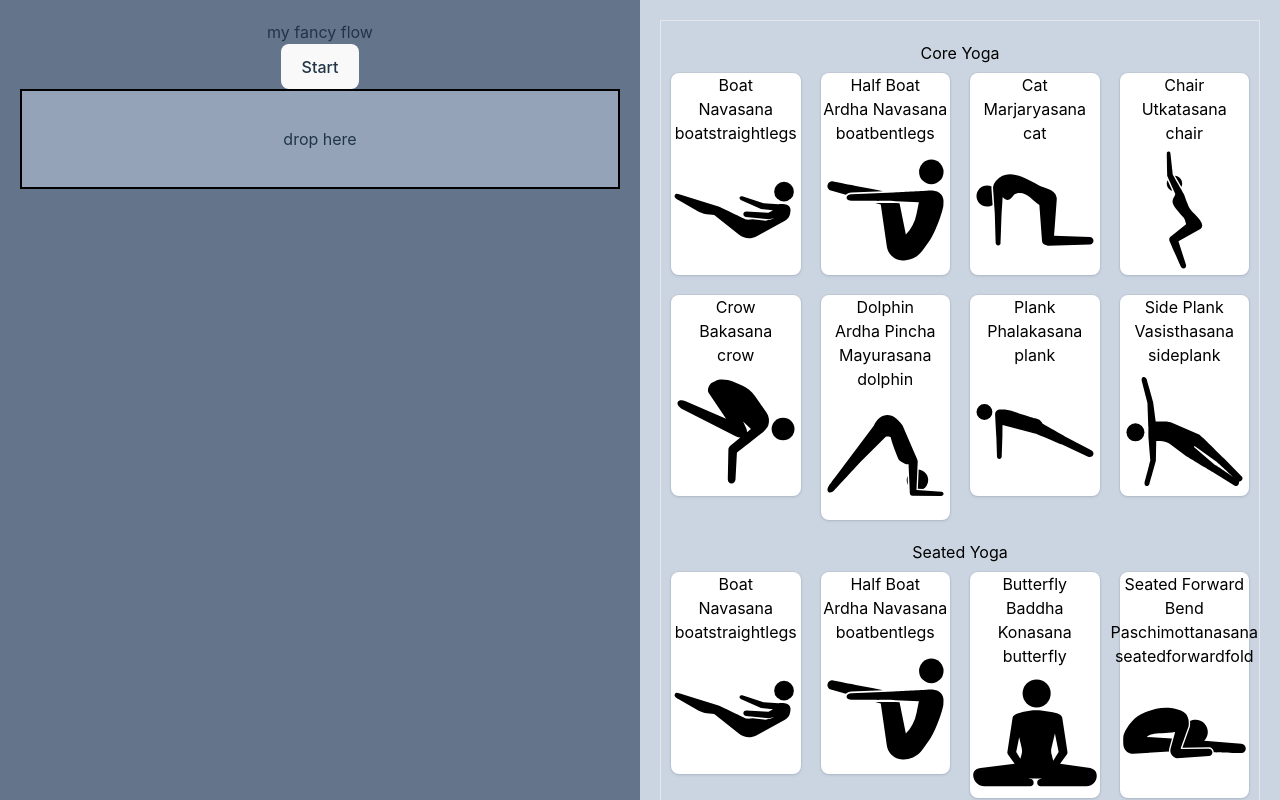
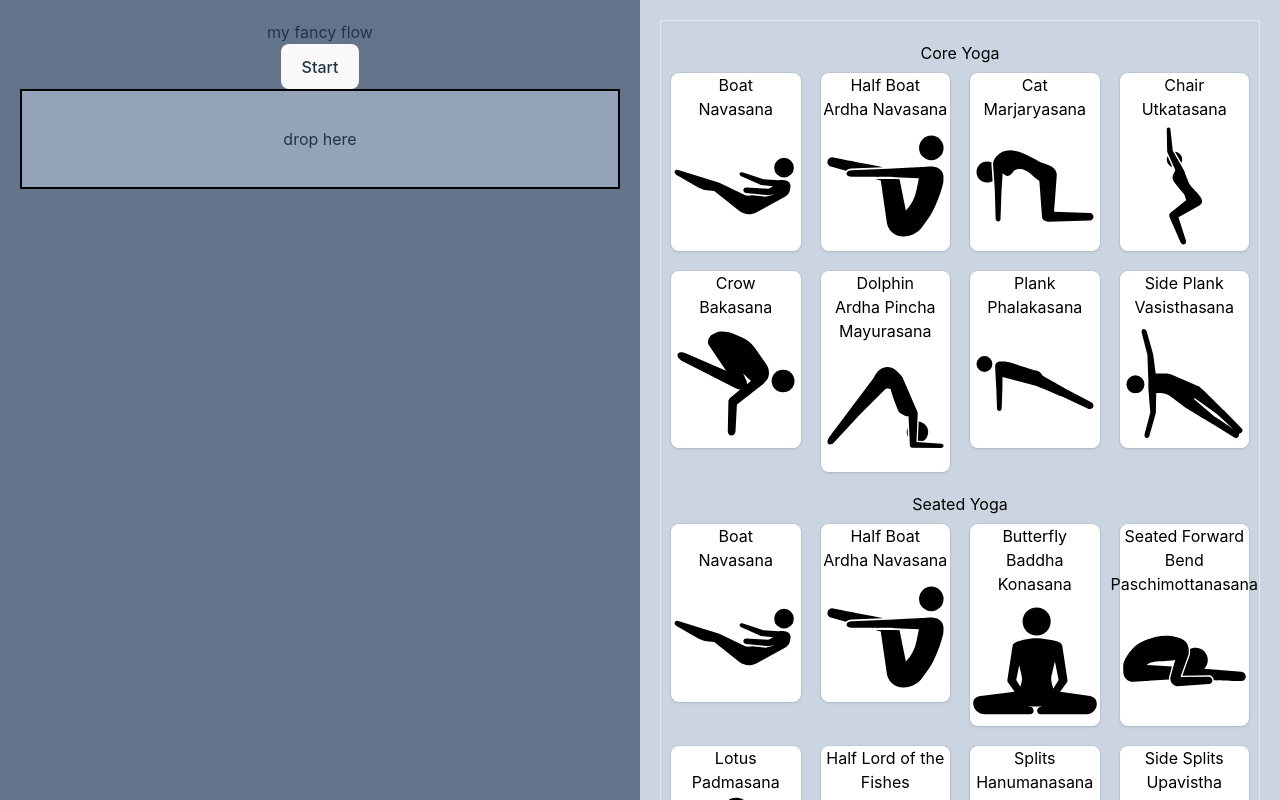
Before and after one commit to sevleo/YoGato-frontend, a React (Vite) app: page /builder in a window 1280 px wide. Built offline with nearby package versions, Linux system fonts and the light colour scheme.

Commit message:
Update aspect dispaly

```diff
--- a/src/components/buildingBlocks/Aspect/AspectDisplay.tsx
+++ b/src/components/buildingBlocks/Aspect/AspectDisplay.tsx
@@ -46,7 +46,6 @@ const Aspect = forwardRef<HTMLDivElement, Props>(
       >
         <p>{aspect.english_name}</p>
         <p>{aspect.sanskrit_name_adapted}</p>
-        <p>{aspect.url_svg_alt_local}</p>
         <img src={svg} alt="" />
       </div>
     );
```
